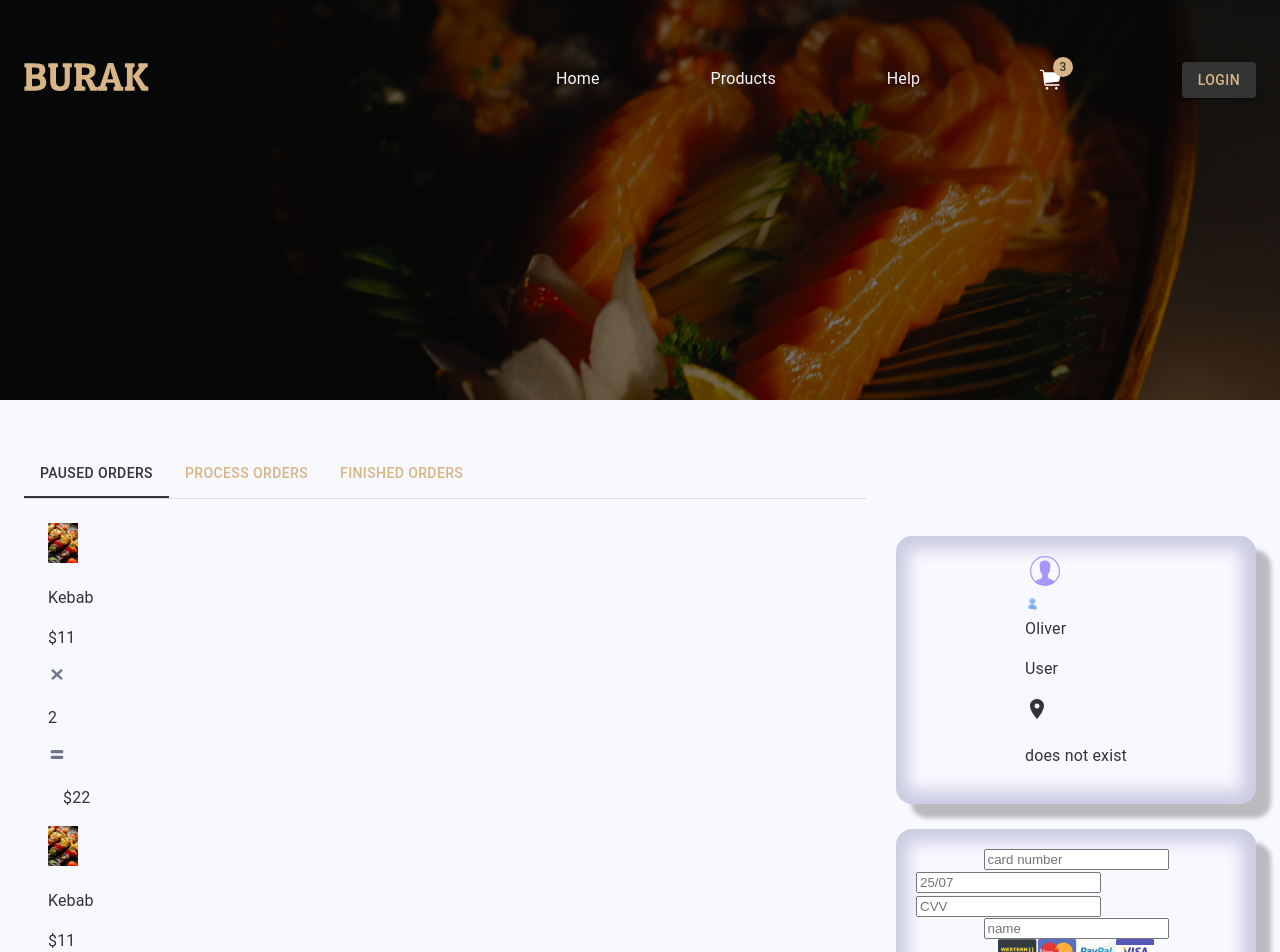
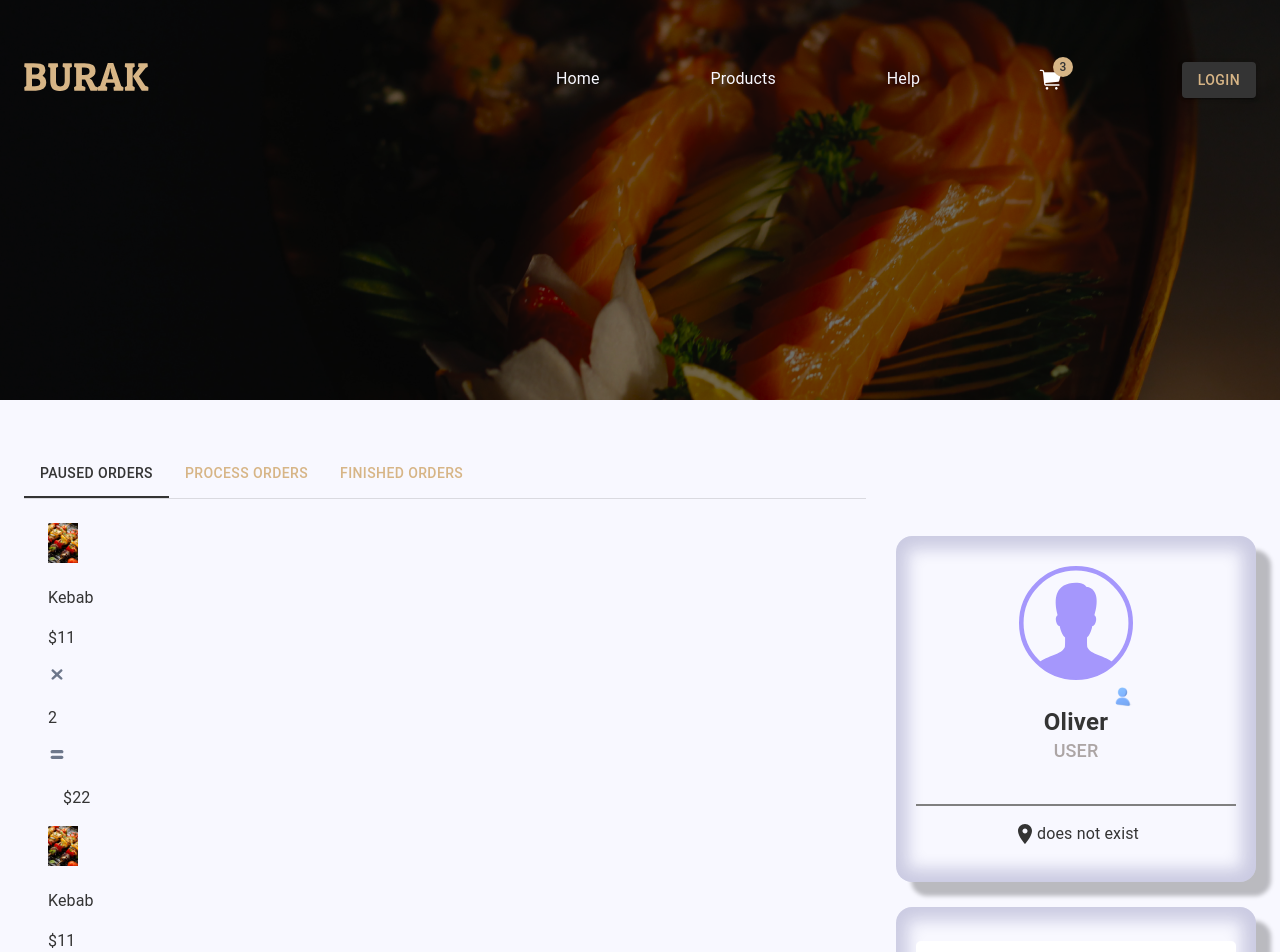
Before and after one commit to balumaqsud/burak-react-frontend, a React (Create React App) app: page /orders in a window 1280 px wide. Shown: the top 952 px of the page. Built offline with nearby package versions, Linux system fonts and the light colour scheme.

Commit message:
fix: modify orders page right info

```diff
--- a/src/app/screens/ordersPage/index.tsx
+++ b/src/app/screens/ordersPage/index.tsx
@@ -47,56 +47,52 @@ const OrdersPage = () => {
             <Box className="member-box">
               <div className="user-image">
                 <img
-                  height={"30px"}
-                  width={"40px"}
                   src={"/icons/default-user.svg"}
                   alt=""
                   className={"order-user-avatar"}
                 />
                 <div className="order-user-icon-box">
                   <img
-                    height={"12px"}
-                    width={"15px"}
                     src={"/icons/user-badge.svg"}
                     alt=""
                     className={"order-user-prof-img"}
                   />
                 </div>
-                <Typography className="user-name">Oliver</Typography>
-                <p className="user-type">User</p>
-                <div className="line"></div>
-                <div className="location">
-                  <LocationOnIcon />
-                  <p>does not exist</p>
-                </div>
+              </div>
+              <Typography className="user-name">Oliver</Typography>
+              <p className="user-type">USER</p>
+              <div className="line"></div>
+              <div className="location">
+                <LocationOnIcon />
+                <p>does not exist</p>
               </div>
             </Box>
           </Box>
           <Box className="user-card-info">
             <input
               type="text"
-              placeholder="card number"
+              placeholder="Card Number"
               name="cardNumber"
               className="cardNumber"
             ></input>
-            <div>
+            <div className="card-second-inputs">
               <input
                 type="text"
                 name="cardDate"
-                placeholder="25/07"
-                className="cardDate"
+                placeholder="Expire date"
+                className="card-second-info"
               />
               <input
                 type="text"
                 name="CVV"
                 placeholder="CVV"
-                className="cardCVV"
+                className="card-second-info"
               />
             </div>
             <input
               type="text"
               name="cardUser"
-              placeholder="name"
+              placeholder="Card Holder's Name"
               className="cardUser"
             />
             <div className="card-types-box">
--- a/src/css/order.css
+++ b/src/css/order.css
@@ -40,9 +40,51 @@
   border-radius: 16px;
   margin-bottom: 25px;
 }
-.order-page .order-right .order-info-box .member-box {
+.order-page .order-right .order-box-info .member-box {
+  width: 100%;
   display: flex;
   flex-direction: column;
+  align-items: center;
+}
+
+.order-page .order-right .member-box .user-image .order-user-avatar {
+  width: 114px;
+  height: 114px;
+  margin-top: 10px;
+}
+
+.order-page .order-right .member-box .order-user-icon-box {
+  display: flex;
+  justify-content: end;
+  align-items: end;
+}
+
+.order-page .order-right .member-box .user-name {
+  text-align: center;
+  font-size: 24px;
+  font-style: bold;
+  font-weight: 700;
+  line-height: 30px;
+}
+
+.order-page .order-right .member-box .user-type {
+  text-align: center;
+  font-size: 18px;
+  font-style: normal;
+  font-weight: 500;
+  color: #aca5a5;
+  margin: 0;
+}
+
+.order-page .order-right .member-box .line {
+  width: 100%;
+  margin-top: 40px;
+  border: 1px solid gray;
+}
+.order-page .order-right .member-box .location {
+  display: flex;
+  flex-direction: row;
+  justify-content: start;
   align-items: center;
 }
 
@@ -60,3 +102,43 @@
   border-radius: 16px;
   margin-bottom: 25px;
 }
+
+.order-page .order-right .user-card-info .cardNumber {
+  width: 100%;
+  display: flex;
+  height: 30px;
+  border-radius: 5px;
+  border: 1px beige;
+  margin-top: 14px;
+  margin-bottom: 14px;
+}
+.order-page .order-right .user-card-info .card-second-inputs {
+  width: 100%;
+  display: flex;
+  flex-direction: row;
+  height: 30px;
+  margin-bottom: 14px;
+  gap: 1px;
+  justify-content: space-between;
+}
+
+.order-page .order-right .user-card-info .card-second-info {
+  border-radius: 5px;
+  width: 49%;
+  border: 10px rgb(49, 49, 2);
+}
+.order-page .order-right .user-card-info .cardUser {
+  width: 100%;
+  display: flex;
+  height: 30px;
+  border-radius: 5px;
+  margin-bottom: 14px;
+  border: 1px beige;
+}
+
+.order-page .order-right .user-card-info .card-types-box {
+  display: flex;
+  flex-direction: row;
+  justify-content: space-between;
+  gap: 10px;
+}
```
